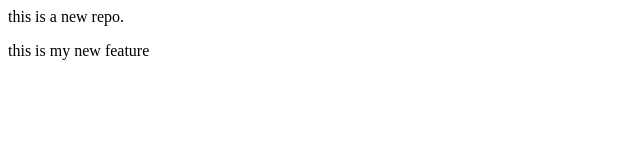
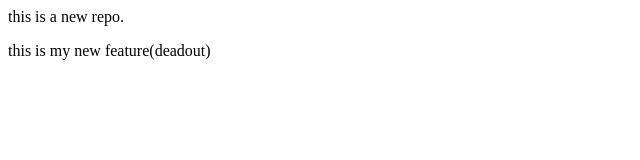
Before and after one commit to rk4031012-sys/localrepo, a plain HTML site: page index.html in a window 1280 px wide. Shown: the full height of the page, 0-640 px from the left. Drawn offline with Linux system fonts and the light colour scheme.

Commit message:
add deadout

```diff
--- a/index.html
+++ b/index.html
@@ -1,2 +1,2 @@
 <p>this is a new repo.</p>
-<p>this is my new feature</p>
+<p>this is my new feature(deadout)</p>
```
